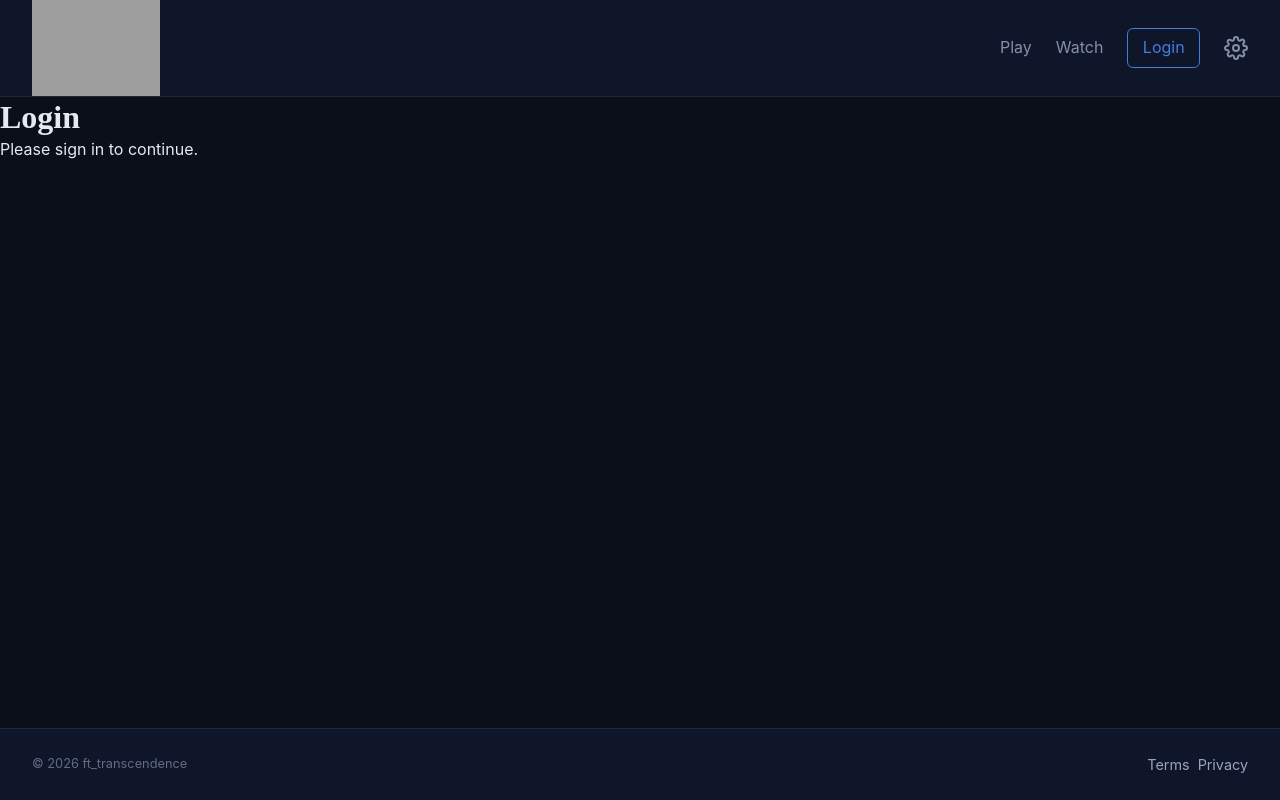
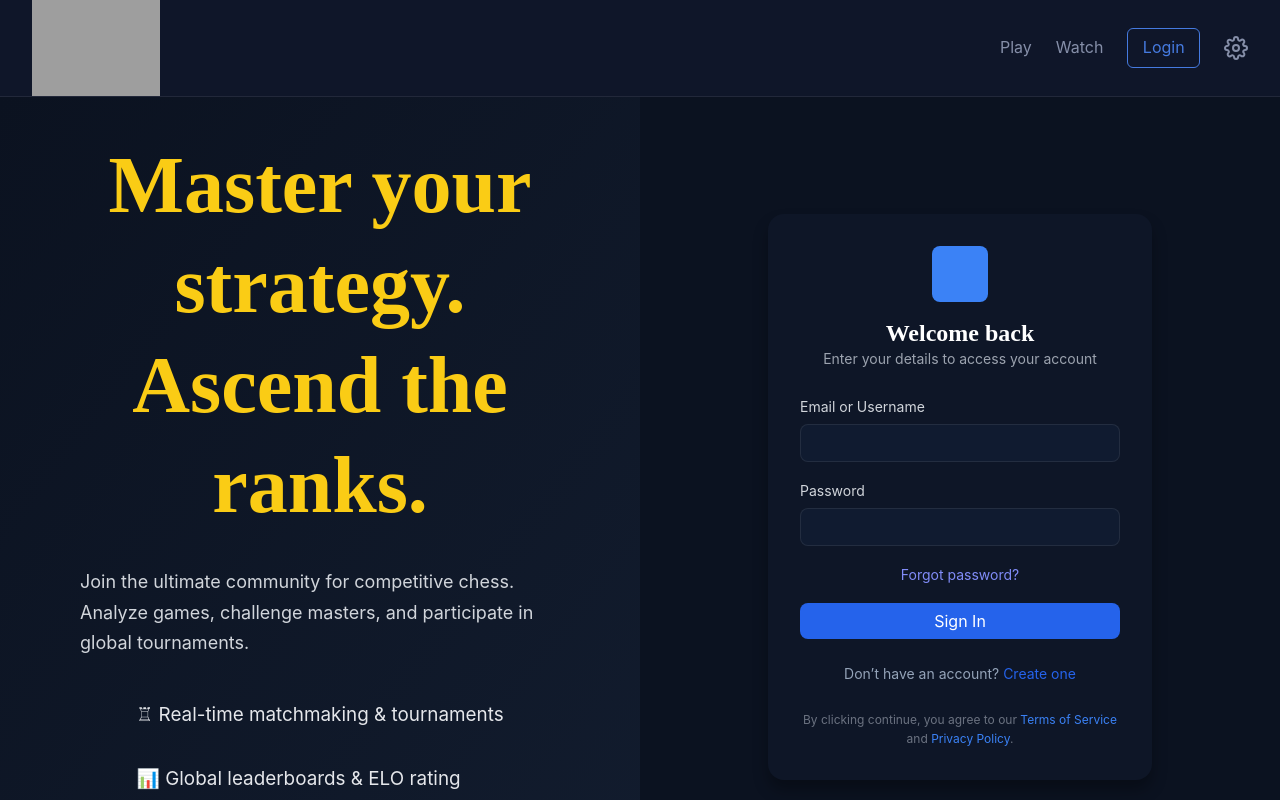
Before and after one commit to najat-motie/ft_transcendence, a React (Vite) app in the folder frontend/: page /login in a window 1280 px wide. Shown: the top 800 px of the page. Built offline with nearby package versions, Linux system fonts and the light colour scheme; grey boxes are pictures that could not be loaded.

Commit message:
feat: implement login page

```diff
--- a/frontend/src/App.jsx
+++ b/frontend/src/App.jsx
@@ -2,8 +2,8 @@ import { BrowserRouter, Routes, Route } from "react-router-dom";
 import BaseLayout from "./layouts/BaseLayout";
 
 import Home from "./pages/Home";
-import Login from "./pages/Login";
-import Register from "./pages/Register";
+import Login from "./pages/auth/Login";
+import Register from "./pages/auth/Register";
 import Play from "./pages/Play";
 import Spectator from "./pages/SpectatorMode";
 import Game from "./pages/Game";
--- a/frontend/src/pages/Login.jsx
+++ /dev/null
@@ -1,10 +0,0 @@
-function Login() {
-    return (
-      <main>
-        <h1>Login</h1>
-        <p>Please sign in to continue.</p>
-      </main>
-    );
-  }
-
-  export default Login;
--- /dev/null
+++ b/frontend/src/pages/auth/Login.jsx
@@ -0,0 +1,75 @@
+import { NavLink } from "react-router-dom";
+import "../../styles/auth/login.css";
+import Input from "../../components/Input";
+import Button from "../../components/Button";
+
+function Login() {
+  return (
+    <div className="login-container">
+
+      {/* LEFT SIDE */}
+      <div className="login-left">
+        <h1 className="login-title">
+          Master your strategy.
+          <br />
+          Ascend the ranks.
+        </h1>
+
+        <p className="login-description">
+          Join the ultimate community for competitive chess. Analyze games,
+          challenge masters, and participate in global tournaments.
+        </p>
+
+        <ul className="login-features subtitle">
+          <li>♖ Real-time matchmaking & tournaments</li>
+          <li>📊 Global leaderboards & ELO rating</li>
+          <li>💬 Community chat & friend system</li>
+        </ul>
+      </div>
+
+      {/* RIGHT SIDE */}
+      <div className="login-right">
+        <div className="login-box">
+
+          <div className="login-header">
+            <div className="login-logo" />
+            <h2>Welcome back</h2>
+            <p className="login-subtitle">Enter your details to access your account</p>
+          </div>
+
+          <form className="login-form">
+            <div className="form-group">
+              <label>Email or Username</label>
+              <Input type="text" />
+            </div>
+
+            <div className="form-group">
+              <label>Password</label>
+              <Input type="password" />
+              <div className="forgot-password">
+                <a href="/reset-password">Forgot password?</a>
+              </div>
+            </div>
+
+            <Button type="submit">Sign In</Button>
+          </form>
+
+          <div className="login-signup">
+            Don’t have an account?{" "}
+            <span className="create-account">
+              <a href="/register">Create one</a>
+            </span>
+          </div>
+
+          <p className="login-footer">
+            By clicking continue, you agree to our{" "}
+            <NavLink to="/terms-of-service">Terms of Service</NavLink> and{" "}
+            <NavLink to="/privacy-policy">Privacy Policy</NavLink>.
+          </p>
+        </div>
+      </div>
+    </div>
+  );
+}
+
+export default Login;
--- /dev/null
+++ b/frontend/src/styles/auth/login.css
@@ -0,0 +1,217 @@
+/* Container */
+.login-container {
+  display: grid;
+  grid-template-columns: 1fr;
+  min-height: 100vh;
+  background-color: #0B1220;
+  color: white;
+}
+
+@media (min-width: 1024px) {
+  .login-container {
+    grid-template-columns: 1fr 1fr;
+  }
+}
+
+/* LEFT SIDE */
+.login-left {
+  /* display: none; */
+  flex-direction: column;
+  justify-content: center;
+  padding: 0 5rem;
+  background: linear-gradient(to bottom right, #0B1220, #121C2E);
+
+  /* display: flex;
+  flex-direction: column;
+  justify-content: center; */
+}
+
+@media (min-width: 1024px) {
+  .login-left {
+    display: flex;
+  }
+}
+
+.login-title {
+  /* margin-top: 32px; */
+  /* max-width: 560px; */
+  margin-left: auto;
+  margin-right: auto;
+  font-size: 5rem;
+  font-weight: bold;
+  color: #FACC15; /* yellow-400 */
+  text-align: center;
+  /* line-height: 1.2; */
+
+  /* font-size: clamp(3.5rem, 5vw, 4.5rem); */
+  /* font-weight: 700; */
+  /* color: #fbbf24; */
+
+
+  /* margin-top: 56px; */
+  /* align-items: center; */
+
+  /* justify-content: center; */
+}
+
+.login-description {
+  /* margin-top: 1.5rem; */
+  color: #D1D5DB;
+  max-width: 24rem;
+
+  /* gap: 2rem; */
+
+  margin-top: 32px;
+  max-width: 560px;
+  margin-left: auto;
+  margin-right: auto;
+
+  font-size: 1.125rem;
+  line-height: 1.7;
+}
+
+.login-features {
+  margin-top: 2.5rem;
+  color: #E5E7EB;
+  list-style: none;
+  /* padding-left: 0; */
+  display: flex;
+  flex-direction: column;
+  gap: 2rem;
+
+  /* margin-top: 32px; */
+  /* max-width: 560px; */
+  margin-left: auto;
+  margin-right: auto;
+
+  font-size: 1.180rem;
+  line-height: 1.7;
+}
+
+
+/* RIGHT SIDE */
+.login-right {
+  display: flex;
+  justify-content: center;
+  align-items: center;
+  padding: 0 1.5rem;
+}
+
+.login-box {
+  width: 100%;
+  max-width: 24rem;
+  background-color: #0E1627;
+  border-radius: 1rem;
+  padding: 2rem;
+  box-shadow: 0 10px 15px rgba(0, 0, 0, 0.3);
+}
+
+/* Header */
+.login-header {
+  text-align: center;
+  margin-bottom: 1.5rem;
+}
+
+.login-logo {
+  width: 3.5rem;
+  height: 3.5rem;
+  background-color: #3B82F6;
+  margin: 0 auto 1rem auto;
+  border-radius: 0.5rem;
+}
+
+.login-header h2 {
+  font-size: 1.5rem;
+  font-weight: 600;
+}
+
+.login-subtitle {
+  font-size: 0.875rem;
+  color: #9CA3AF;
+}
+
+/* Form */
+.login-form {
+  display: flex;
+  flex-direction: column;
+  gap: 1rem;
+}
+
+.form-group label {
+  font-size: 0.875rem;
+  color: #D1D5DB;
+}
+
+.form-group input {
+  /* width: 100%; */
+  margin-top: 0.25rem;
+  /* padding: 0.5rem 1rem; */
+  background-color: #101B30;
+  /* border-radius: 0.5rem; */
+  /* border: none; */
+  /* outline: none; */
+}
+
+/* .form-group input:focus {
+  box-shadow: 0 0 0 2px #3B82F6;
+} */
+
+.forgot-password {
+  margin-top: 1rem;
+  text-align: center;
+}
+
+.forgot-password a {
+  font-size: 0.875rem;
+  color: #818cf8;
+  text-decoration: none;
+}
+
+.forgot-password a:hover {
+  text-decoration: underline;
+}
+
+/* .submit-btn {
+  width: 100%;
+  padding: 0.5rem;
+  background-color: #3B82F6;
+  border-radius: 0.5rem;
+  font-weight: 500;
+  cursor: pointer;
+  border: none;
+  transition: background-color 0.3s;
+} */
+
+/* .submit-btn:hover {
+  background-color: #2563EB;
+} */
+
+/* Register */
+.login-signup {
+  margin-top: 1.5rem;
+  text-align: center;
+  font-size: 0.875rem;
+  color: #94a3b8;
+}
+
+.create-account {
+  color: #818cf8;
+  cursor: pointer;
+}
+
+.create-account:hover {
+  text-decoration: underline;
+}
+
+/* Footer */
+.login-footer {
+  margin-top: 1.5rem;
+  font-size: 0.75rem;
+  color: #6B7280;
+  text-align: center;
+}
+
+.login-footer a {
+  color: #3B82F6;
+  text-decoration: none;
+}
--- a/frontend/src/styles/components.css
+++ b/frontend/src/styles/components.css
@@ -45,22 +45,3 @@
   border-color: var(--accent);
   box-shadow: 0 0 0 2px rgba(79, 140, 255, 0.2);
 }
-
-/* Heading */
-.heading {
-  font-family: var(--font-heading);
-  color: var(--color-text);
-  margin-bottom: 0.5rem;
-}
-
-.heading-1 {
-  font-size: var(--font-size-xl);
-}
-
-.heading-2 {
-  font-size: var(--font-size-lg);
-}
-
-.heading-3 {
-  font-size: var(--font-size-md);
-}
```
Also changed, not shown: frontend/src/components/Heading.jsx (deleted, +0 -7 lines), frontend/src/pages/auth/Register.jsx (renamed from frontend/src/pages/Register.jsx).
